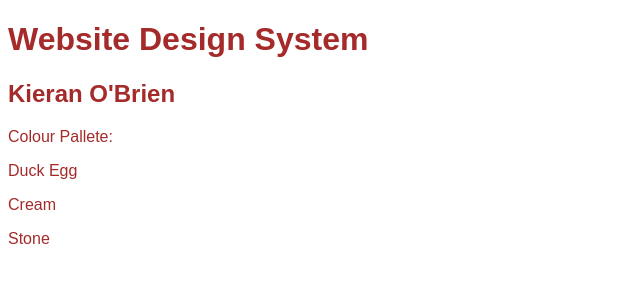
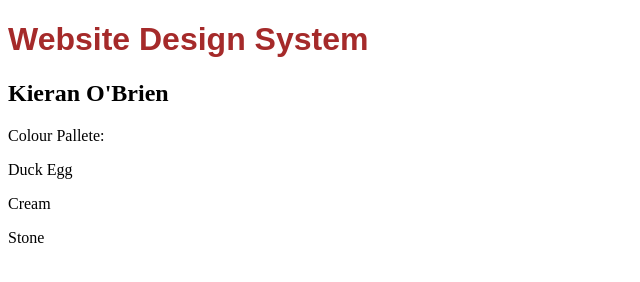
Before and after one commit to TrueToKeeb/TrueToKeeb.github.io, a plain HTML site: page git1/index.html in a window 1280 px wide. Shown: the whole page, without its empty margins (0-640 px from the left). Drawn offline with Linux system fonts and the light colour scheme.

Commit message:
Update styles.css

```diff
--- a/git1/styles.css
+++ b/git1/styles.css
@@ -1,4 +1,4 @@
-p, h1, h2 {
+h1 {
     font-family: fantasy;
     color: brown;
 }
```
